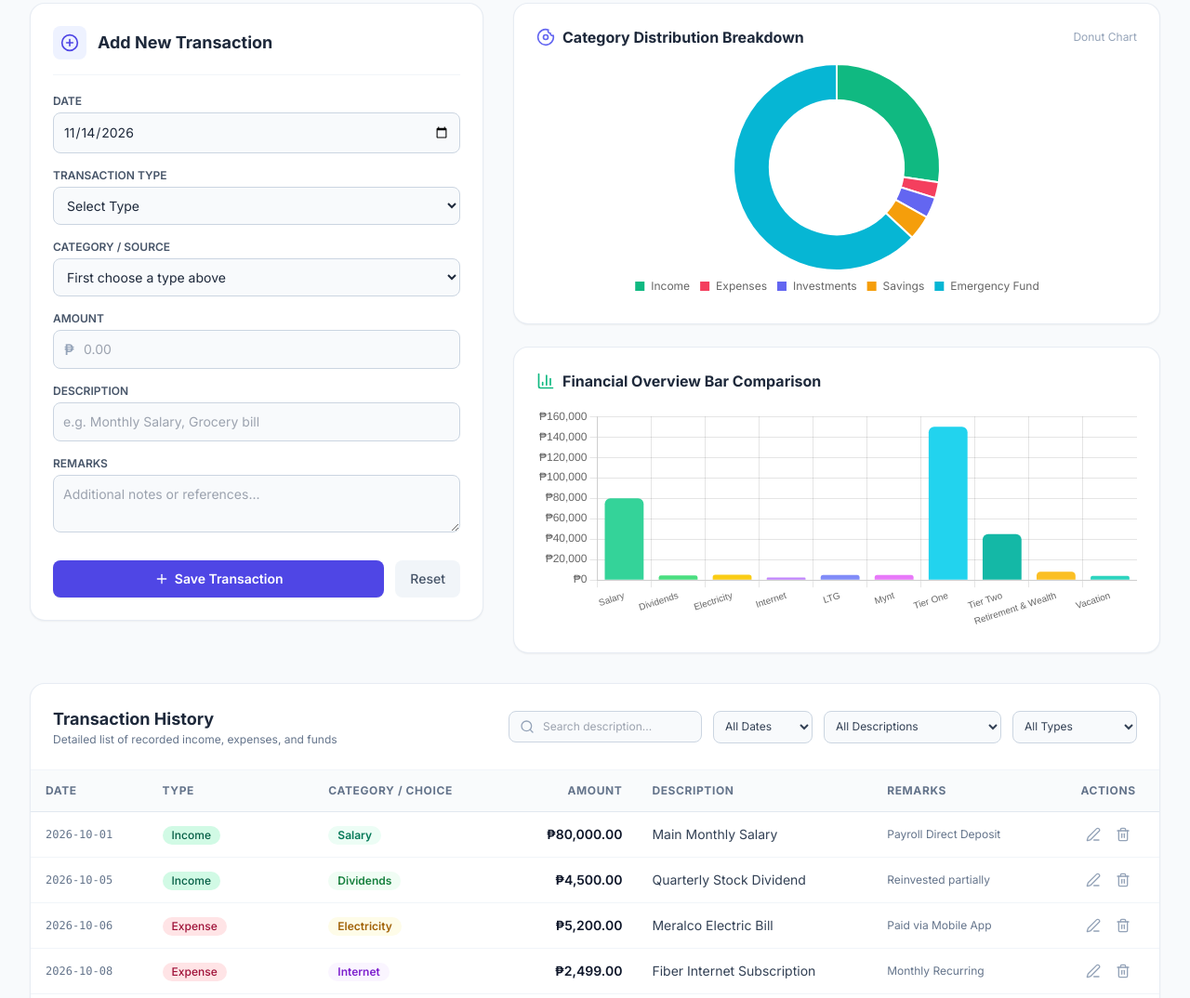
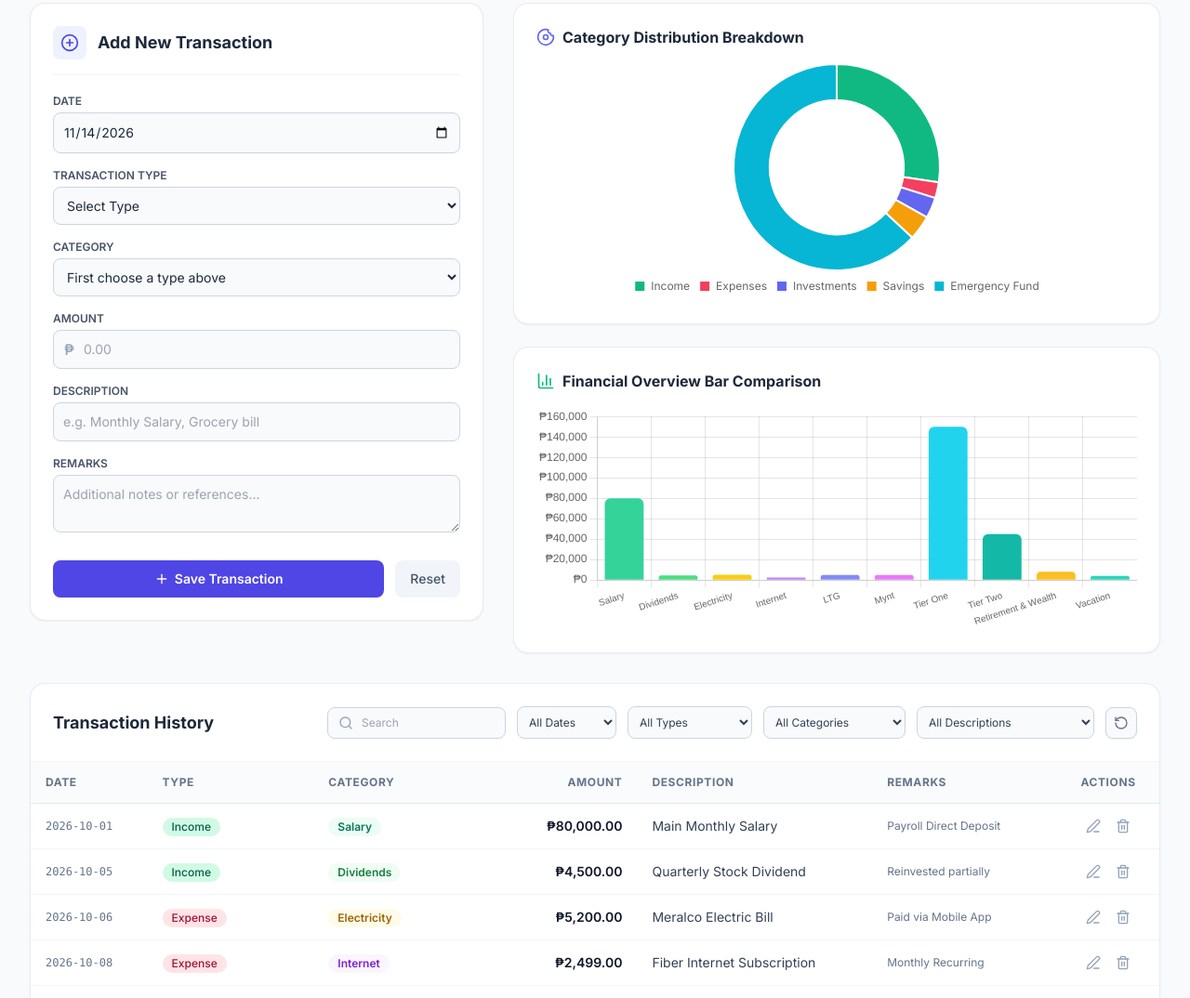
Before and after one commit to jealabrador/personal-financial-tracker, a plain HTML site: page index.html in a window 1280 px wide. Shown: the part 587-1661 px from the top of the page at 93% size. Drawn offline with nearby package versions, Linux system fonts and the light colour scheme.

Commit message:
Update index.html

```diff
--- a/index.html
+++ b/index.html
@@ -282,7 +282,7 @@
                         <p class="text-[11px] text-slate-400 mt-1">Selecting this will log a matching deduction line item.</p>
                     </div>
                     <div>
-                        <label id="category-label" class="block text-xs font-semibold uppercase text-slate-600 mb-1">Category / Source</label>
+                        <label id="category-label" class="block text-xs font-semibold uppercase text-slate-600 mb-1">Category</label>
                         <select id="input-category" required class="w-full text-sm bg-slate-50 border border-slate-300 rounded-lg p-2.5 focus:ring-2 focus:ring-indigo-500/20 focus:border-indigo-500 transition">
                             <option value="" disabled selected>First choose a type above</option>
                         </select>
@@ -321,7 +321,6 @@
                             <i data-lucide="donut" class="w-5 h-5 text-indigo-500"></i>
                             Category Distribution Breakdown
                         </h3>
-                        <span class="text-xs text-slate-400">Donut Chart</span>
                     </div>
                     <div class="relative h-64 w-full flex items-center justify-center">
                         <canvas id="categoryChart"></canvas>
@@ -345,26 +344,20 @@
             <div class="p-6 border-b border-slate-100 flex flex-col md:flex-row md:items-center justify-between gap-4">
                 <div>
                     <h2 class="text-lg font-bold text-slate-800">Transaction History</h2>
-                    <p class="text-xs text-slate-500">Detailed list of recorded income, expenses, and funds</p>
                 </div>
 
-                <!-- Table Search & Filters -->
+                <!-- Table Search & Filters (Single Row) -->
                 <div class="flex flex-wrap items-center gap-3">
                     <div class="relative">
                         <div class="absolute inset-y-0 left-0 pl-3 flex items-center pointer-events-none text-slate-400">
                             <i data-lucide="search" class="w-4 h-4"></i>
                         </div>
-                        <input type="text" id="table-search" onkeyup="renderTable()" placeholder="Search description..." class="pl-9 pr-4 py-2 text-xs bg-slate-50 border border-slate-300 rounded-lg focus:outline-none focus:ring-2 focus:ring-indigo-500/20 focus:border-indigo-500 w-40 sm:w-52">
+                        <input type="text" id="table-search" onkeyup="renderTable()" placeholder="Search" class="pl-9 pr-4 py-2 text-xs bg-slate-50 border border-slate-300 rounded-lg focus:outline-none focus:ring-2 focus:ring-indigo-500/20 focus:border-indigo-500 w-36 sm:w-48">
                     </div>
-                    <!-- Specific Day Dropdown Filter -->
                     <select id="filter-date" onchange="renderTable()" class="text-xs bg-slate-50 border border-slate-300 text-slate-700 rounded-lg p-2">
                         <option value="ALL">All Dates</option>
                     </select>
-                    <!-- Description Filter Dropdown -->
-                    <select id="filter-description" onchange="renderTable()" class="text-xs bg-slate-50 border border-slate-300 text-slate-700 rounded-lg p-2">
-                        <option value="ALL">All Descriptions</option>
-                    </select>
-                    <select id="table-type-filter" onchange="renderTable()" class="text-xs bg-slate-50 border border-slate-300 text-slate-700 rounded-lg p-2">
+                    <select id="filter-type" onchange="renderTable()" class="text-xs bg-slate-50 border border-slate-300 text-slate-700 rounded-lg p-2">
                         <option value="ALL">All Types</option>
                         <option value="Income">Income</option>
                         <option value="Expense">Expense</option>
@@ -372,6 +365,15 @@
                         <option value="Savings Fund">Savings Fund</option>
                         <option value="Emergency Fund">Emergency Fund</option>
                     </select>
+                    <select id="filter-category" onchange="renderTable()" class="text-xs bg-slate-50 border border-slate-300 text-slate-700 rounded-lg p-2">
+                        <option value="ALL">All Categories</option>
+                    </select>
+                    <select id="filter-description" onchange="renderTable()" class="text-xs bg-slate-50 border border-slate-300 text-slate-700 rounded-lg p-2">
+                        <option value="ALL">All Descriptions</option>
+                    </select>
+                    <button onclick="resetTableFilters()" class="p-2 text-slate-600 bg-slate-50 hover:bg-slate-100 rounded-lg transition-all border border-slate-300 shadow-sm flex items-center justify-center" title="Reset Filter">
+                        <i data-lucide="rotate-ccw" class="w-4 h-4 text-slate-500"></i>
+                    </button>
                 </div>
             </div>
             <!-- Table Container -->
@@ -381,7 +383,7 @@
                         <tr>
                             <th class="py-3.5 px-4">Date</th>
                             <th class="py-3.5 px-4">Type</th>
-                            <th class="py-3.5 px-4">Category / Choice</th>
+                            <th class="py-3.5 px-4">Category</th>
                             <th class="py-3.5 px-4 text-right">Amount</th>
                             <th class="py-3.5 px-4">Description</th>
                             <th class="py-3.5 px-4">Remarks</th>
@@ -496,8 +498,7 @@
             }
             document.getElementById('input-date').value = new Date().toISOString().split('T')[0];
             populateMonthFilter();
-            populateDateFilter();
-            populateDescriptionFilter();
+            populateTopFilters();
             renderDashboard();
             lucide.createIcons();
         };
@@ -513,7 +514,7 @@
                 if (incomeSourceGroup) incomeSourceGroup.classList.add('hidden');
                 return;
             }
-            categoryLabel.textContent = `${type} Category`;
+            categoryLabel.textContent = `Category`;
             CATEGORY_MAP[type].forEach(cat => {
                 const opt = document.createElement('option');
                 opt.value = cat;
@@ -637,8 +638,7 @@
             saveToLocalStorage();
             resetForm();
             populateMonthFilter();
-            populateDateFilter();
-            populateDescriptionFilter();
+            populateTopFilters();
             renderDashboard();
         }
         function resetForm() {
@@ -674,44 +674,37 @@
                 monthSelect.value = currentValue;
             }
         }
-        function populateDateFilter() {
-            const dateSelect = document.getElementById('filter-date');
-            if (!dateSelect) return;
-            const currentValue = dateSelect.value;
-            const dates = [...new Set(transactions.map(t => t.date).filter(Boolean))].sort().reverse();
+        function populateTopFilters() {
+            const populateDropdown = (elementId, values, defaultLabel) => {
+                const select = document.getElementById(elementId);
+                if (!select) return;
+                const currentVal = select.value;
+                const uniqueValues = [...new Set(values.filter(Boolean))].sort();
+                select.innerHTML = `<option value="ALL">${defaultLabel}</option>`;
+                uniqueValues.forEach(val => {
+                    const opt = document.createElement('option');
+                    opt.value = val;
+                    opt.textContent = val;
+                    if (val === currentVal) opt.selected = true;
+                    select.appendChild(opt);
+                });
+            };
 
-            dateSelect.innerHTML = '<option value="ALL">All Dates</option>';
-            dates.forEach(d => {
-                const opt = document.createElement('option');
-                opt.value = d;
-                opt.textContent = d;
-                if (d === currentValue) opt.selected = true;
-                dateSelect.appendChild(opt);
-            });
-        }
-        function populateDescriptionFilter() {
-            const descSelect = document.getElementById('filter-description');
-            if (!descSelect) return;
-            const currentValue = descSelect.value;
-            const descriptions = [...new Set(transactions.map(t => t.description).filter(Boolean))].sort();
-
-            descSelect.innerHTML = '<option value="ALL">All Descriptions</option>';
-            descriptions.forEach(desc => {
-                const opt = document.createElement('option');
-                opt.value = desc;
-                opt.textContent = desc;
-                if (desc === currentValue) opt.selected = true;
-                descSelect.appendChild(opt);
-            });
+            populateDropdown('filter-date', transactions.map(t => t.date), 'All Dates');
+            populateDropdown('filter-category', transactions.map(t => t.category), 'All Categories');
+            populateDropdown('filter-description', transactions.map(t => t.description), 'All Descriptions');
         }
         function resetFilters() {
             document.getElementById('filter-month').value = 'ALL';
+            resetTableFilters();
+        }
+        function resetTableFilters() {
             document.getElementById('table-search').value = '';
-            const dateFilterEl = document.getElementById('filter-date');
-            if (dateFilterEl) dateFilterEl.value = 'ALL';
+            document.getElementById('filter-date').value = 'ALL';
+            document.getElementById('filter-type').value = 'ALL';
+            document.getElementById('filter-category').value = 'ALL';
             document.getElementById('filter-description').value = 'ALL';
-            document.getElementById('table-type-filter').value = 'ALL';
-            renderDashboard();
+            renderTable();
         }
         function renderDashboard() {
             const selectedMonth = document.getElementById('filter-month').value;
@@ -862,9 +855,11 @@
             const tbody = document.getElementById('transaction-table-body');
             const emptyState = document.getElementById('empty-state');
             const searchVal = document.getElementById('table-search').value.toLowerCase();
-            const typeVal = document.getElementById('table-type-filter').value;
             const monthVal = document.getElementById('filter-month').value;
+
             const dateVal = document.getElementById('filter-date') ? document.getElementById('filter-date').value : 'ALL';
+            const typeVal = document.getElementById('filter-type') ? document.getElementById('filter-type').value : 'ALL';
+            const catVal = document.getElementById('filter-category') ? document.getElementById('filter-category').value : 'ALL';
             const descVal = document.getElementById('filter-description') ? document.getElementById('filter-description').value : 'ALL';
 
             tbody.innerHTML = '';
@@ -872,11 +867,18 @@
                 const matchesMonth = monthVal === 'ALL' || (t.date && t.date.startsWith(monthVal));
                 const matchesDate = dateVal === 'ALL' || t.date === dateVal;
                 const matchesType = typeVal === 'ALL' || t.type === typeVal;
+                const matchesCat = catVal === 'ALL' || t.category === catVal;
                 const matchesDesc = descVal === 'ALL' || t.description === descVal;
-                const matchesSearch = (t.description && t.description.toLowerCase().includes(searchVal)) ||
+
+                const matchesSearch = !searchVal ||
+                                      (t.date && t.date.toLowerCase().includes(searchVal)) ||
+                                      (t.type && t.type.toLowerCase().includes(searchVal)) ||
+                                      (t.category && t.category.toLowerCase().includes(searchVal)) ||
+                                      (t.description && t.description.toLowerCase().includes(searchVal)) ||
                                       (t.remarks && t.remarks.toLowerCase().includes(searchVal)) ||
-                                      (t.category && t.category.toLowerCase().includes(searchVal));
-                return matchesMonth && matchesDate && matchesType && matchesDesc && matchesSearch;
+                                      (t.amount && t.amount.toString().toLowerCase().includes(searchVal));
+
+                return matchesMonth && matchesDate && matchesType && matchesCat && matchesDesc && matchesSearch;
             });
             if (filtered.length === 0) {
                 emptyState.classList.remove('hidden');
@@ -988,8 +990,7 @@
             showToast('Transaction and related allocations deleted!', 'success');
 
             populateMonthFilter();
-            populateDateFilter();
-            populateDescriptionFilter();
+            populateTopFilters();
             renderDashboard();
         }
         function promptDelete(id) {
@@ -1031,8 +1032,7 @@
                         transactions = importedData;
                         saveToLocalStorage();
                         populateMonthFilter();
-                        populateDateFilter();
-                        populateDescriptionFilter();
+                        populateTopFilters();
                         renderDashboard();
                         showToast('JSON backup restored successfully!', 'success');
                     } else {
```
